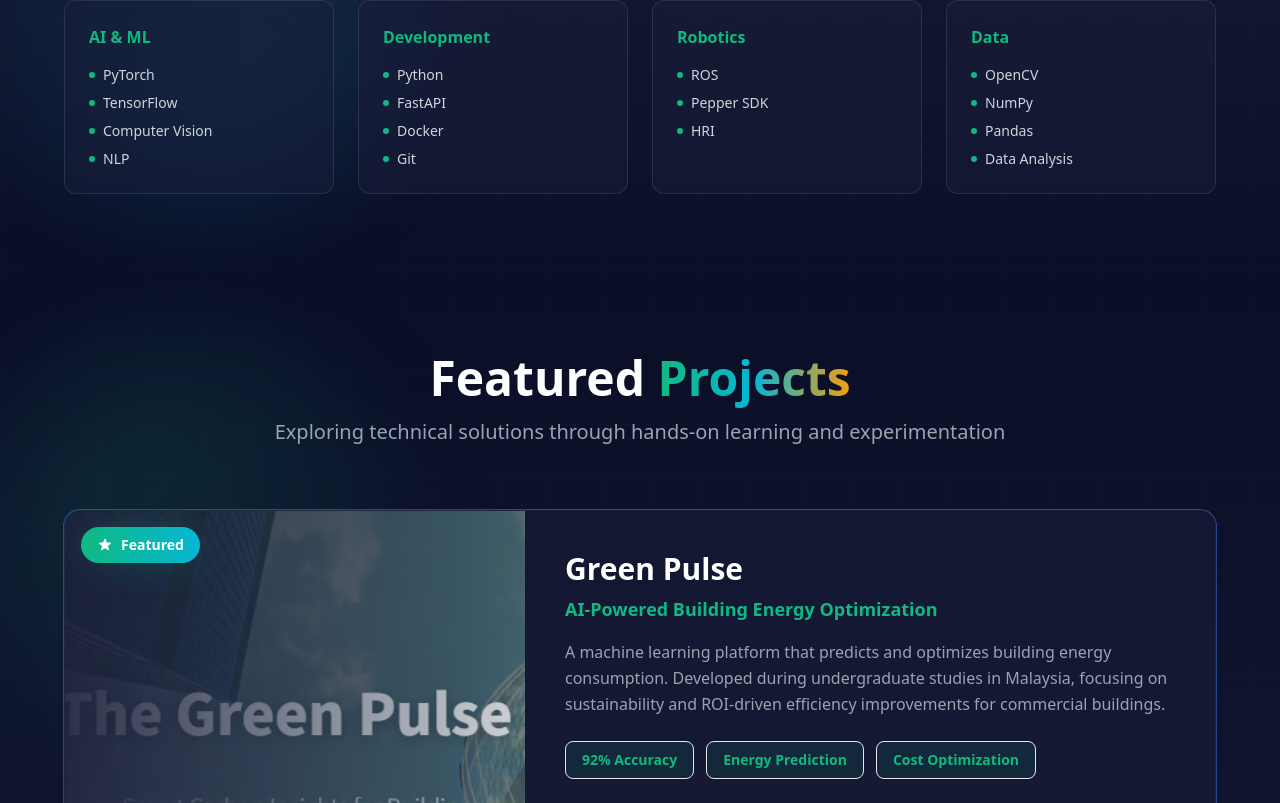
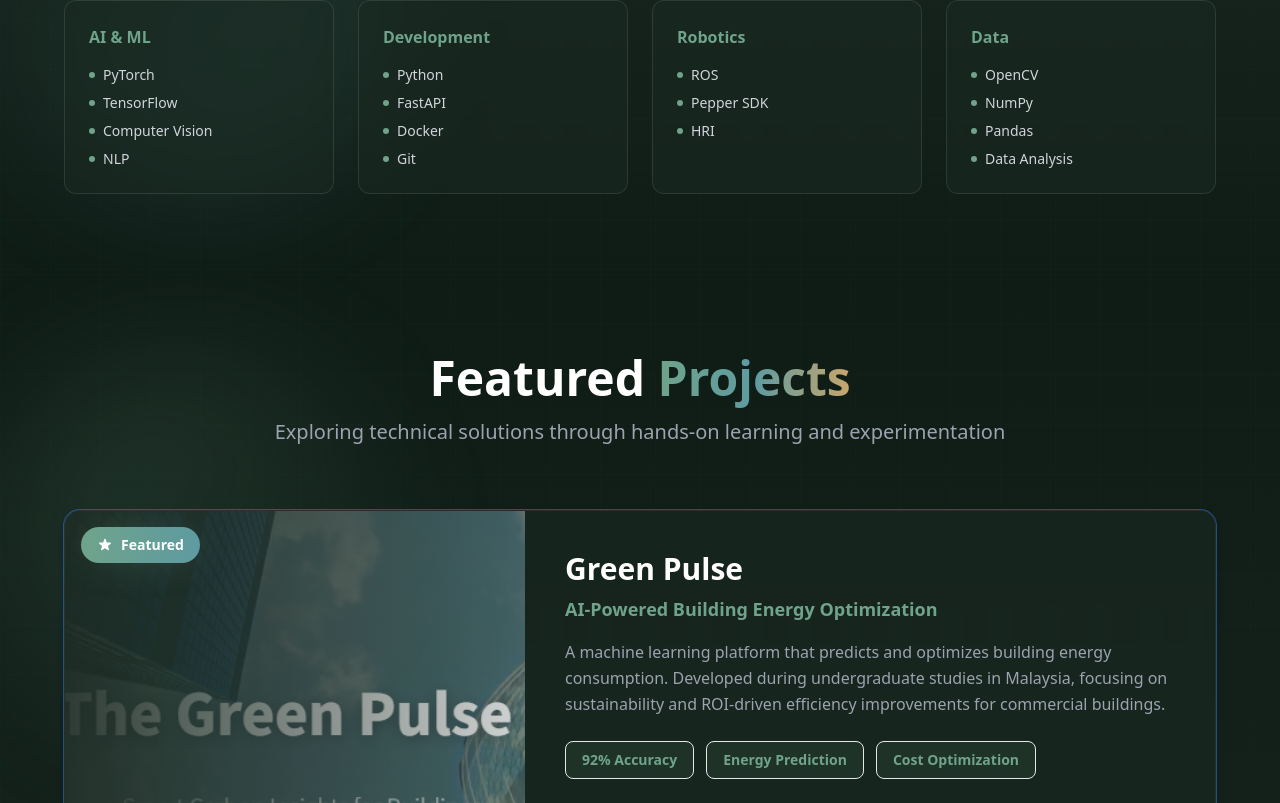
Before and after one commit to qaim-b/newportfolio, a Next.js app: page / in a window 1280 px wide. Shown: the part 1817-2620 px from the top of the page. Built offline with nearby package versions, Linux system fonts and the light colour scheme.

Commit message:
Reorder EcoTrace, update LinkedIn, calm palette

```diff
--- a/app/globals.css
+++ b/app/globals.css
@@ -17,7 +17,7 @@ html {
 
 body {
   font-family: 'Poppins', system-ui, sans-serif;
-  background-color: #0A0E27;
+  background-color: #0F1C16;
   color: #E5E7EB;
   overflow-x: hidden;
 }
@@ -210,14 +210,14 @@ h6 {
 
 /* Gradient text */
 .gradient-text {
-  background: linear-gradient(135deg, #4A90E2 0%, #7B68EE 100%);
+  background: linear-gradient(135deg, #6FA38B 0%, #5E9BA1 100%);
   -webkit-background-clip: text;
   background-clip: text;
   -webkit-text-fill-color: transparent;
 }
 
 .gradient-text-teal {
-  background: linear-gradient(135deg, #20B2AA 0%, #4A90E2 100%);
+  background: linear-gradient(135deg, #5E9BA1 0%, #6FA38B 100%);
   -webkit-background-clip: text;
   background-clip: text;
   -webkit-text-fill-color: transparent;
@@ -238,20 +238,20 @@ h6 {
 
 /* Gradient backgrounds */
 .bg-gradient-modern {
-  background: linear-gradient(135deg, #4A90E2 0%, #7B68EE 100%);
+  background: linear-gradient(135deg, #6FA38B 0%, #5E9BA1 100%);
   background-size: 200% 200%;
   animation: gradient 8s ease infinite;
 }
 
 .bg-gradient-accent {
-  background: linear-gradient(135deg, #20B2AA 0%, #4A90E2 100%);
+  background: linear-gradient(135deg, #5E9BA1 0%, #6FA38B 100%);
   background-size: 200% 200%;
   animation: gradient 8s ease infinite;
 }
 
 /* Glowing effects */
 .glow-on-hover:hover {
-  box-shadow: 0 0 40px -10px rgba(74, 144, 226, 0.5);
+  box-shadow: 0 0 40px -10px rgba(111, 163, 139, 0.45);
 }
 
 /* Shimmer effect for loading/hover states */
@@ -291,7 +291,7 @@ h6 {
   inset: -2px;
   border-radius: 1rem;
   padding: 2px;
-  background: linear-gradient(135deg, #4A90E2, #7B68EE, #20B2AA);
+  background: linear-gradient(135deg, #6FA38B, #5E9BA1, #C9A66B);
   background-size: 200% 200%;
   animation: gradient 4s ease infinite;
   -webkit-mask: linear-gradient(#fff 0 0) content-box, linear-gradient(#fff 0 0);
--- a/components/Contact.tsx
+++ b/components/Contact.tsx
@@ -56,7 +56,7 @@ export default function Contact() {
             <h3 className="text-2xl font-bold mb-6 text-white group-hover:text-accent-cyan transition-colors">Connect Online</h3>
             <div className="space-y-4">
               <a
-                href="https://www.linkedin.com/in/qaim-baaden-5a75a01ab/"
+                href="https://www.linkedin.com/in/qaimbaaden/"
                 target="_blank"
                 rel="noopener noreferrer"
                 className="flex items-center gap-4 text-gray-300 hover:text-accent transition-all duration-300 group/link p-4 rounded-xl hover:bg-white/5"
--- a/components/Projects.tsx
+++ b/components/Projects.tsx
@@ -43,6 +43,18 @@ export default function Projects() {
       accentColor: "accent",
     },
     {
+      title: "InspectAI",
+      subtitle: "Industrial Defect Detection System",
+      description: "A computer vision system for automated quality control in manufacturing. Built with deep learning to detect surface defects, learning from real-world industrial challenges.",
+      metrics: ["94% Accuracy", "Real-time Processing", "Production-Ready"],
+      techStack: ["PyTorch", "FastAPI", "OpenCV", "Docker"],
+      github: "https://github.com/qaim-b/InspectAI",
+      demo: "",
+      highlight: false,
+      image: "/images/project-1.png",
+      accentColor: "accent-cyan",
+    },
+    {
       title: "EcoTrace",
       subtitle: "Gamified Carbon Footprint Tracker",
       description: "A cross-platform app that helps users log daily activities, visualize carbon impact, and build sustainable habits through streaks, badges, and challenges.",
@@ -52,18 +64,6 @@ export default function Projects() {
       demo: "https://ecotrace-web.vercel.app",
       highlight: false,
       image: "/images/project-4.png",
-      accentColor: "accent-cyan",
-    },
-    {
-      title: "InspectAI",
-      subtitle: "Industrial Defect Detection System",
-      description: "A computer vision system for automated quality control in manufacturing. Built with deep learning to detect surface defects, learning from real-world industrial challenges.",
-      metrics: ["94% Accuracy", "Real-time Processing", "Production-Ready"],
-      techStack: ["PyTorch", "FastAPI", "OpenCV", "Docker"],
-      github: "https://github.com/qaim-b/InspectAI",
-      demo: "",
-      highlight: false,
-      image: "/images/project-1.png",
       accentColor: "accent-cyan",
     },
     {
--- a/tailwind.config.ts
+++ b/tailwind.config.ts
@@ -10,21 +10,21 @@ const config: Config = {
     extend: {
       colors: {
         primary: {
-          DEFAULT: '#0A0E27',
-          light: '#1A1F3A',
-          dark: '#050711',
+          DEFAULT: '#0F1C16',
+          light: '#1B2A22',
+          dark: '#0A120E',
         },
         accent: {
-          DEFAULT: '#10B981', // Emerald
-          light: '#34D399',
-          dark: '#059669',
-          cyan: '#06B6D4', // Cyan
-          amber: '#F59E0B', // Amber
-          rose: '#F43F5E', // Rose
+          DEFAULT: '#6FA38B', // Sage
+          light: '#8FC0A9',
+          dark: '#4F7F68',
+          cyan: '#5E9BA1', // Mist Teal
+          amber: '#C9A66B', // Sand
+          rose: '#C77D6D', // Clay
         },
-        background: '#0A0E27',
-        'background-alt': '#1A1F3A',
-        'background-light': '#252B48',
+        background: '#0F1C16',
+        'background-alt': '#1B2A22',
+        'background-light': '#24342B',
       },
       fontFamily: {
         sans: ['Poppins', 'system-ui', 'sans-serif'],
@@ -32,19 +32,19 @@ const config: Config = {
       },
       backgroundImage: {
         'gradient-radial': 'radial-gradient(var(--tw-gradient-stops))',
-        'gradient-primary': 'linear-gradient(135deg, #10B981 0%, #06B6D4 100%)',
-        'gradient-accent': 'linear-gradient(135deg, #06B6D4 0%, #10B981 100%)',
-        'gradient-hero': 'linear-gradient(180deg, #0A0E27 0%, #1A1F3A 50%, #252B48 100%)',
-        'gradient-warm': 'linear-gradient(135deg, #F59E0B 0%, #F43F5E 100%)',
+        'gradient-primary': 'linear-gradient(135deg, #6FA38B 0%, #5E9BA1 100%)',
+        'gradient-accent': 'linear-gradient(135deg, #5E9BA1 0%, #6FA38B 100%)',
+        'gradient-hero': 'linear-gradient(180deg, #0F1C16 0%, #1B2A22 50%, #24342B 100%)',
+        'gradient-warm': 'linear-gradient(135deg, #C9A66B 0%, #C77D6D 100%)',
       },
       boxShadow: {
-        'glow': '0 0 40px -10px rgba(16, 185, 129, 0.5)',
-        'glow-lg': '0 0 60px -10px rgba(16, 185, 129, 0.6)',
-        'glow-cyan': '0 0 40px -10px rgba(6, 182, 212, 0.5)',
-        'glow-amber': '0 0 40px -10px rgba(245, 158, 11, 0.5)',
+        'glow': '0 0 40px -10px rgba(111, 163, 139, 0.45)',
+        'glow-lg': '0 0 60px -10px rgba(111, 163, 139, 0.55)',
+        'glow-cyan': '0 0 40px -10px rgba(94, 155, 161, 0.45)',
+        'glow-amber': '0 0 40px -10px rgba(201, 166, 107, 0.45)',
         'card': '0 4px 6px -1px rgba(0, 0, 0, 0.3), 0 2px 4px -1px rgba(0, 0, 0, 0.2)',
-        'card-hover': '0 20px 25px -5px rgba(16, 185, 129, 0.3), 0 10px 10px -5px rgba(16, 185, 129, 0.2)',
-        'neon': '0 0 5px rgba(16, 185, 129, 0.5), 0 0 20px rgba(16, 185, 129, 0.3)',
+        'card-hover': '0 20px 25px -5px rgba(111, 163, 139, 0.28), 0 10px 10px -5px rgba(111, 163, 139, 0.18)',
+        'neon': '0 0 5px rgba(111, 163, 139, 0.45), 0 0 20px rgba(111, 163, 139, 0.25)',
       },
       animation: {
         'gradient': 'gradient 8s linear infinite',
@@ -61,10 +61,10 @@ const config: Config = {
         },
         'glow-pulse': {
           '0%, 100%': {
-            boxShadow: '0 0 20px rgba(16, 185, 129, 0.4), 0 0 40px rgba(16, 185, 129, 0.2)',
+            boxShadow: '0 0 20px rgba(111, 163, 139, 0.35), 0 0 40px rgba(111, 163, 139, 0.2)',
           },
           '50%': {
-            boxShadow: '0 0 30px rgba(16, 185, 129, 0.6), 0 0 60px rgba(16, 185, 129, 0.3)',
+            boxShadow: '0 0 30px rgba(111, 163, 139, 0.5), 0 0 60px rgba(111, 163, 139, 0.28)',
           },
         },
         'slide-up': {
```
